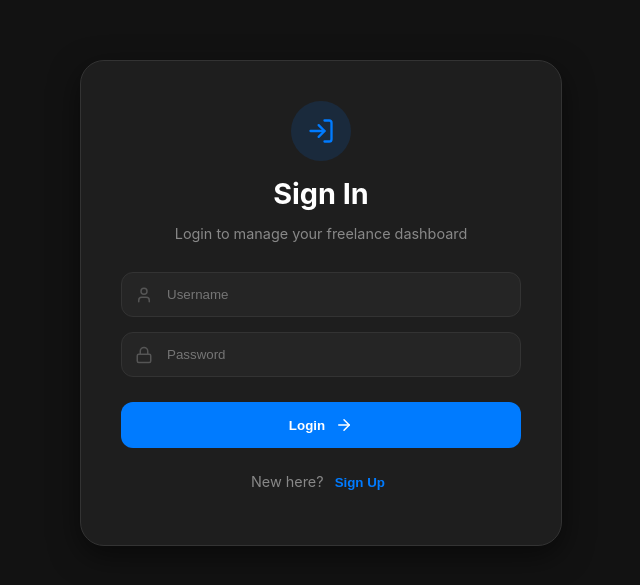
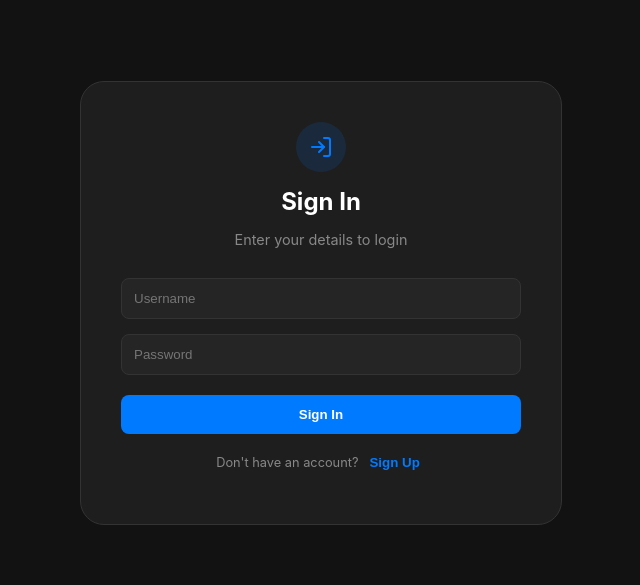
Before and after one commit to lmakweya9/freelance-dashboard, a React (Create React App) app in the folder frontend/: page / in a window 1280 px wide. Shown: the part 117-702 px from the top of the page, without its empty margins (319-959 px from the left). Built offline with nearby package versions, Linux system fonts and the light colour scheme.

Commit message:
Update Login.js

```diff
--- a/frontend/src/Login.js
+++ b/frontend/src/Login.js
@@ -2,7 +2,7 @@ import React, { useState } from 'react';
 import axios from 'axios';
 import { User, Lock, ArrowRight, Loader2, LogIn } from 'lucide-react';
 
-const Auth = ({ setToken }) => {
+const Login = ({ setToken }) => {
     const [isLogin, setIsLogin] = useState(true);
     const [formData, setFormData] = useState({ username: '', password: '' });
     const [loading, setLoading] = useState(false);
@@ -18,113 +18,70 @@ const Auth = ({ setToken }) => {
         const endpoint = isLogin ? '/login' : '/register';
 
         try {
-            const res = await axios.post(`${API_URL}${endpoint}`, formData);
+            // Added a longer timeout for Render cold starts
+            const res = await axios.post(`${API_URL}${endpoint}`, formData, { timeout: 40000 });
 
             if (isLogin) {
-                localStorage.setItem('token', res.data.access_token);
                 setToken(res.data.access_token);
             } else {
-                setMsg({ text: "Account created! Please sign in.", type: 'success' });
+                setMsg({ text: "Account created! Now Sign In.", type: 'success' });
                 setIsLogin(true);
             }
         } catch (err) {
-            // Handling the "Not Found" or "Cold Start" issue
-            const errorMsg = err.response?.status === 404
-                ? "Server is waking up. Please wait 30 seconds and try again."
-                : (err.response?.data?.detail || "Connection failed.");
-            setMsg({ text: errorMsg, type: 'error' });
+            console.error(err);
+            let errorText = "Connection failed. Please try again.";
+
+            if (err.code === 'ECONNABORTED') {
+                errorText = "Server is taking too long to wake up. Please wait 10 seconds and retry.";
+            } else if (err.response) {
+                errorText = err.response.data.detail || "Invalid username or password.";
+            }
+
+            setMsg({ text: errorText, type: 'error' });
         } finally {
             setLoading(false);
         }
     };
 
     return (
-        <div style={{
-            display: 'flex', justifyContent: 'center', alignItems: 'center',
-            minHeight: '100vh', backgroundColor: '#121212', padding: '20px'
-        }}>
-            <div style={{
-                backgroundColor: '#1e1e1e', padding: '40px', borderRadius: '24px',
-                width: '100%', maxWidth: '400px', border: '1px solid #333',
-                boxShadow: '0 10px 30px rgba(0,0,0,0.5)'
-            }}>
+        <div style={{ display: 'flex', justifyContent: 'center', alignItems: 'center', minHeight: '100vh', backgroundColor: '#121212', padding: '20px' }}>
+            <div style={{ backgroundColor: '#1e1e1e', padding: '40px', borderRadius: '24px', width: '100%', maxWidth: '400px', border: '1px solid #333' }}>
                 <div style={{ textAlign: 'center', marginBottom: '30px' }}>
-                    <div style={{
-                        backgroundColor: '#007bff22', width: '60px', height: '60px',
-                        borderRadius: '50%', display: 'flex', justifyContent: 'center',
-                        alignItems: 'center', margin: '0 auto 15px'
-                    }}>
-                        <LogIn color="#007bff" size={28} />
+                    <div style={{ backgroundColor: '#007bff22', width: '50px', height: '50px', borderRadius: '50%', display: 'flex', justifyContent: 'center', alignItems: 'center', margin: '0 auto 15px' }}>
+                        <LogIn color="#007bff" size={24} />
                     </div>
-                    {/* CHANGED TEXT HERE */}
-                    <h2 style={{ color: 'white', fontSize: '1.8rem', margin: '0 0 10px 0' }}>
-                        {isLogin ? 'Sign In' : 'Create Account'}
+                    <h2 style={{ color: 'white', fontSize: '1.5rem', margin: '0 0 8px 0' }}>
+                        {isLogin ? 'Sign In' : 'Sign Up'}
                     </h2>
-                    <p style={{ color: '#888', fontSize: '0.9rem' }}>
-                        {isLogin ? 'Login to manage your freelance dashboard' : 'Join to start tracking your projects'}
-                    </p>
+                    <p style={{ color: '#888', fontSize: '0.9rem' }}>{isLogin ? 'Enter your details to login' : 'Create a new account'}</p>
                 </div>
 
                 {msg.text && (
-                    <div style={{
-                        padding: '12px', borderRadius: '10px', marginBottom: '20px', fontSize: '0.85rem',
-                        backgroundColor: msg.type === 'success' ? '#28a74522' : '#dc354522',
-                        color: msg.type === 'success' ? '#28a745' : '#dc3545',
-                        border: `1px solid ${msg.type === 'success' ? '#28a745' : '#dc3545'}`
-                    }}>
+                    <div style={{ padding: '10px', borderRadius: '8px', marginBottom: '15px', fontSize: '0.8rem', backgroundColor: msg.type === 'success' ? '#28a74522' : '#dc354522', color: msg.type === 'success' ? '#28a745' : '#dc3545', border: `1px solid ${msg.type === 'success' ? '#28a745' : '#dc3545'}` }}>
                         {msg.text}
                     </div>
                 )}
 
                 <form onSubmit={handleAuth}>
-                    <div style={{ position: 'relative', marginBottom: '15px' }}>
-                        <User size={18} style={{ position: 'absolute', left: '14px', top: '14px', color: '#555' }} />
                     <input
                         type="text" placeholder="Username" required
-                            value={formData.username}
+                        style={{ width: '100%', padding: '12px', marginBottom: '15px', borderRadius: '8px', border: '1px solid #333', background: '#252525', color: 'white', boxSizing: 'border-box' }}
                         onChange={(e) => setFormData({...formData, username: e.target.value})}
-                            style={{
-                                width: '100%', padding: '14px 14px 14px 45px', borderRadius: '12px',
-                                border: '1px solid #333', background: '#252525', color: 'white',
-                                boxSizing: 'border-box', outline: 'none'
-                            }}
                     />
-                    </div>
-                    <div style={{ position: 'relative', marginBottom: '25px' }}>
-                        <Lock size={18} style={{ position: 'absolute', left: '14px', top: '14px', color: '#555' }} />
                     <input
                         type="password" placeholder="Password" required
-                            value={formData.password}
+                        style={{ width: '100%', padding: '12px', marginBottom: '20px', borderRadius: '8px', border: '1px solid #333', background: '#252525', color: 'white', boxSizing: 'border-box' }}
                         onChange={(e) => setFormData({...formData, password: e.target.value})}
-                            style={{
-                                width: '100%', padding: '14px 14px 14px 45px', borderRadius: '12px',
-                                border: '1px solid #333', background: '#252525', color: 'white',
-                                boxSizing: 'border-box', outline: 'none'
-                            }}
                     />
-                    </div>
-
-                    <button disabled={loading} style={{
-                        width: '100%', padding: '14px', backgroundColor: '#007bff', color: 'white',
-                        border: 'none', borderRadius: '12px', cursor: loading ? 'not-allowed' : 'pointer',
-                        fontWeight: 'bold', display: 'flex', justifyContent: 'center', alignItems: 'center', gap: '10px',
-                        transition: '0.3s'
-                    }}>
-                        {loading ? <Loader2 className="animate-spin" size={20} /> : (isLogin ? 'Login' : 'Sign Up')}
-                        {!loading && <ArrowRight size={18} />}
+                    <button disabled={loading} style={{ width: '100%', padding: '12px', backgroundColor: '#007bff', color: 'white', border: 'none', borderRadius: '8px', cursor: 'pointer', fontWeight: 'bold', display: 'flex', justifyContent: 'center', alignItems: 'center', gap: '10px' }}>
+                        {loading ? <Loader2 className="animate-spin" size={18} /> : (isLogin ? 'Sign In' : 'Sign Up')}
                     </button>
                 </form>
 
-                <p style={{ textAlign: 'center', color: '#888', marginTop: '25px', fontSize: '0.9rem' }}>
-                    {isLogin ? "New here?" : "Already have an account?"}
-                    <button
-                        onClick={() => setIsLogin(!isLogin)}
-                        style={{
-                            background: 'none', border: 'none', color: '#007bff',
-                            cursor: 'pointer', fontWeight: 'bold', marginLeft: '5px'
-                        }}
-                    >
-                        {isLogin ? 'Sign Up' : 'Login'}
+                <p style={{ textAlign: 'center', color: '#888', marginTop: '20px', fontSize: '0.8rem' }}>
+                    {isLogin ? "Don't have an account?" : "Already have an account?"}
+                    <button onClick={() => setIsLogin(!isLogin)} style={{ background: 'none', border: 'none', color: '#007bff', cursor: 'pointer', fontWeight: 'bold', marginLeft: '5px' }}>
+                        {isLogin ? 'Sign Up' : 'Sign In'}
                     </button>
                 </p>
             </div>
@@ -132,4 +89,4 @@ const Auth = ({ setToken }) => {
     );
 };
 
-export default Auth;
+export default Login;
```
Lines whose indentation alone changed are shown as unchanged.
